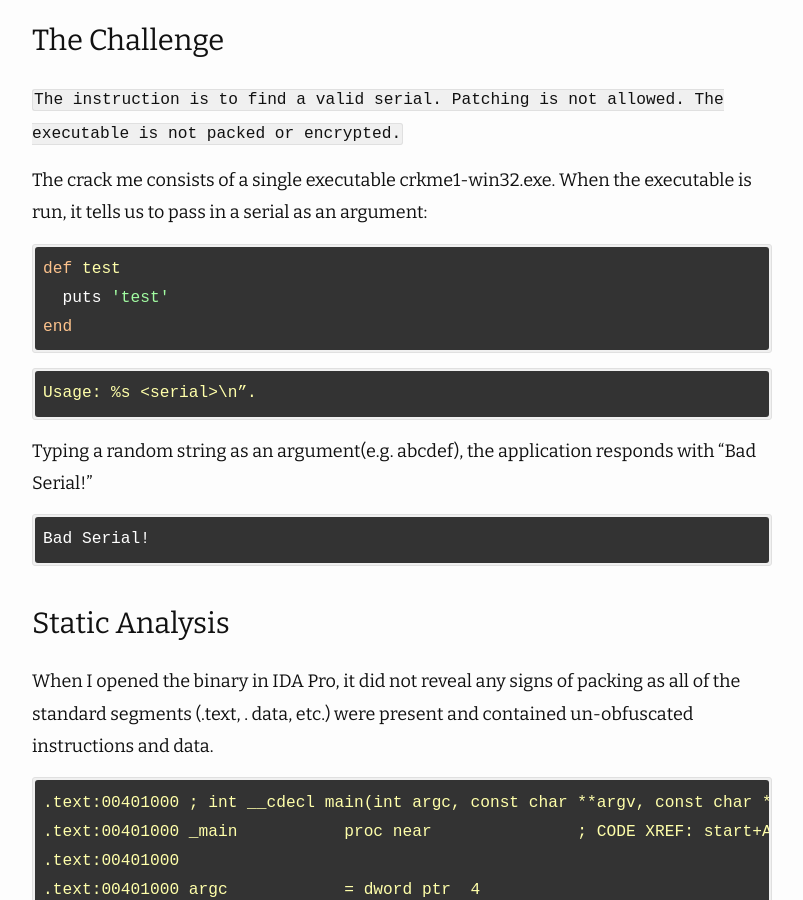
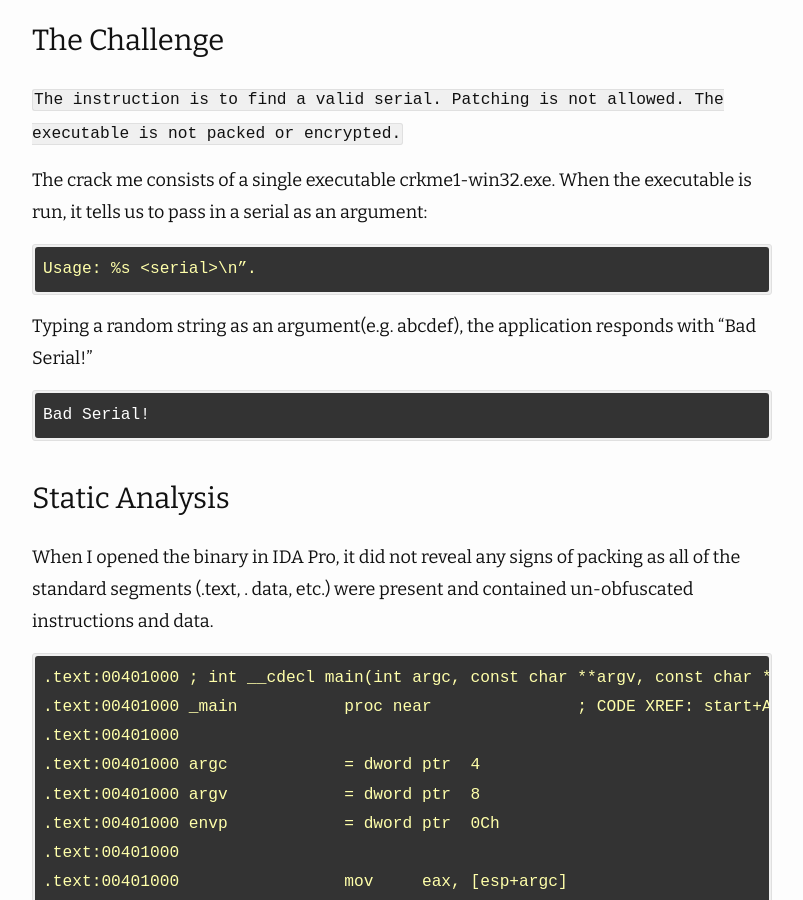
Before and after one commit to miztu/miztu.github.io, a Jekyll site: the page built from _posts/2023-01-27-crkme1-win32.md, in a window 1280 px wide and 900 px high, scrolled down 451 px. Shown: the whole window, without its empty margins (238-1041 px from the left). Built offline with Jekyll 4.4.1, drawn with Linux system fonts in a browser that asks for light colours; nearby versions of some CDN libraries.

Commit message:
Update 2023-01-27-crkme1-win32.md

````diff
--- a/_posts/2023-01-27-crkme1-win32.md
+++ b/_posts/2023-01-27-crkme1-win32.md
@@ -12,12 +12,6 @@ I have heard of Z3, an SMT solver, and wanted to find more about it. Before I co
 `The instruction is to find a valid serial. Patching is not allowed. The executable is not packed or encrypted.`
 
 The crack me consists of a single executable crkme1-win32.exe. When the executable is run, it tells us to pass in a serial as an argument:
-
-{% highlight ruby %}
-def test
-  puts 'test'
-end
-{% endhighlight %}
 
 ```
 Usage: %s <serial>\n”.
````
